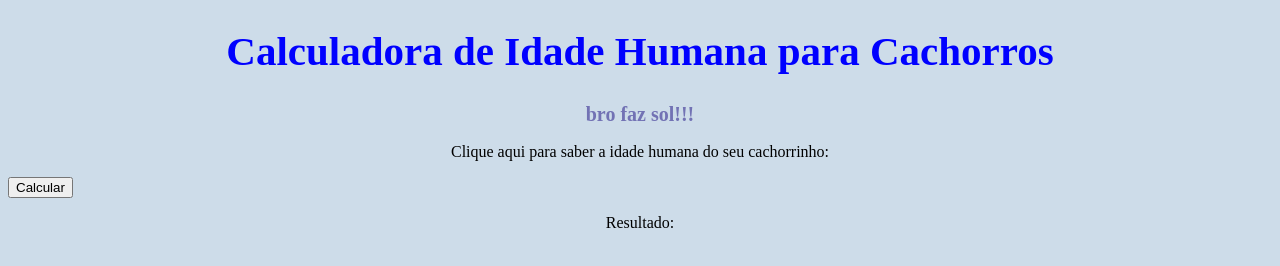
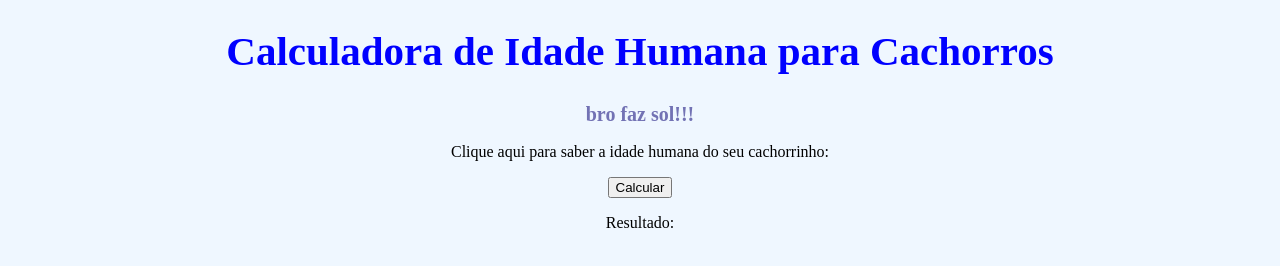
Before and after one commit to toorques/prova3trim, a plain HTML site: page prova3trim/index.html in a window 1280 px wide. Drawn offline with Linux system fonts and the light colour scheme.

Commit message:
Add files via upload

```diff
--- a/prova3trim/style.css
+++ b/prova3trim/style.css
@@ -1,5 +1,6 @@
 body {
-    background-color: rgb(205, 220, 233);
+    background-color: rgb(239, 247, 255);
+    text-align: center;
 }
 
 h1 {
@@ -17,3 +18,7 @@ h2 {
 p {
     text-align: center;
 }
+
+button{
+    margin: auto
+}
```
